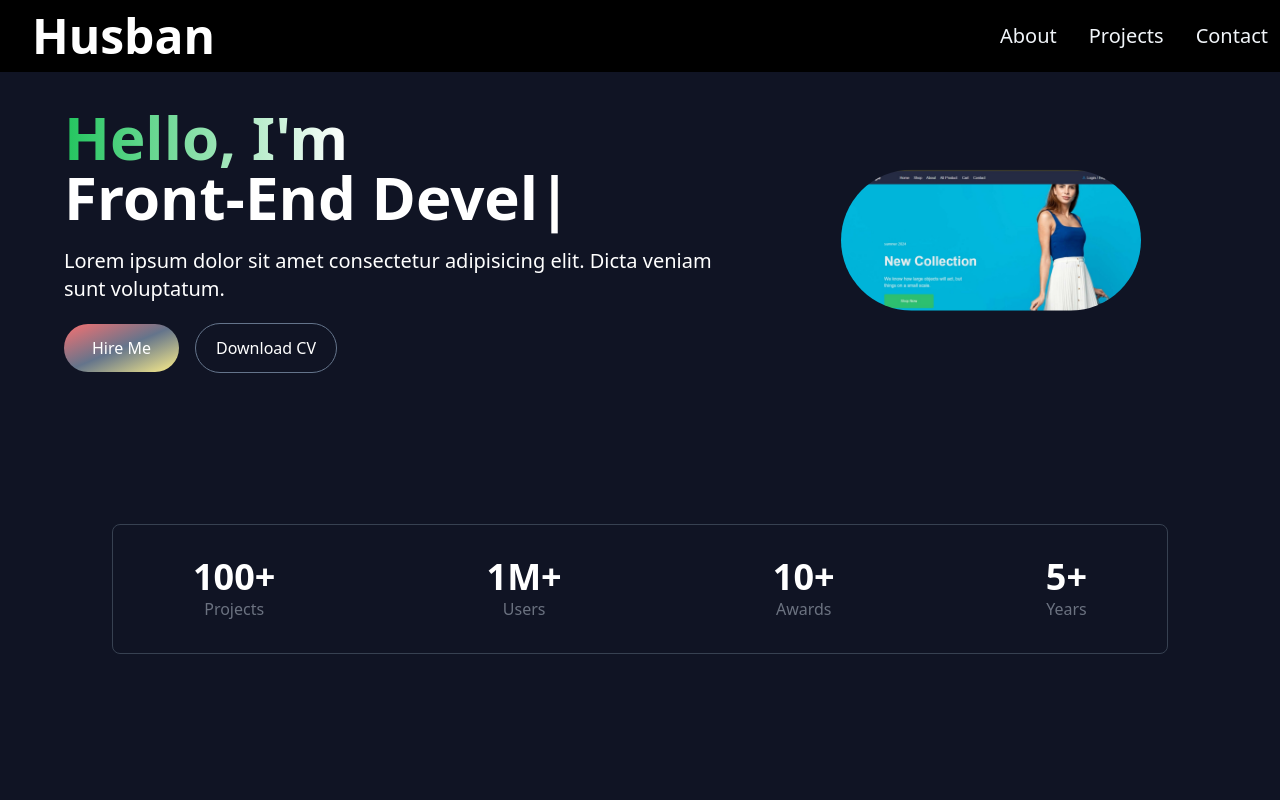
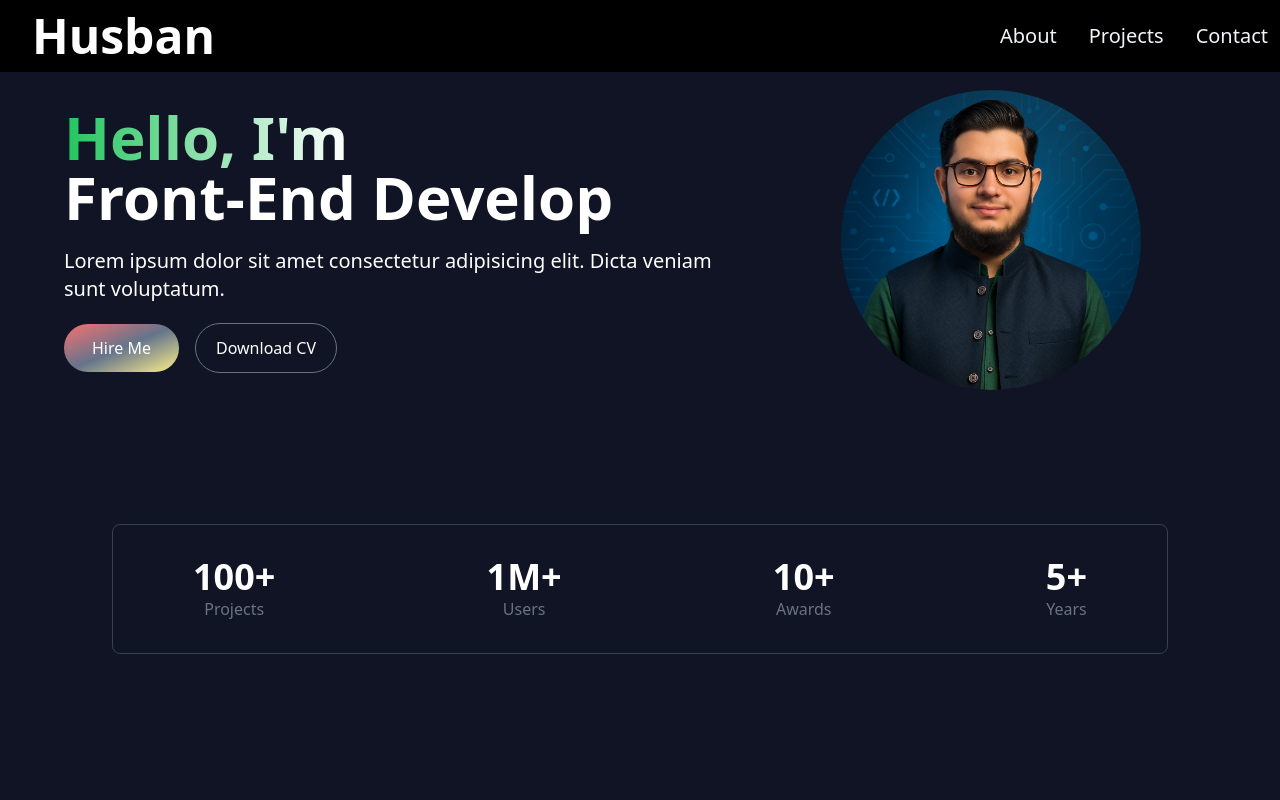
Before and after one commit to HusbanTech12/My-Portfolio, a Next.js app: page / in a window 1280 px wide. Shown: the top 800 px of the page. Built offline with nearby package versions, Linux system fonts and the light colour scheme.

Commit message:
images push

```diff
--- a/src/app/components/Footer.tsx
+++ b/src/app/components/Footer.tsx
@@ -1,15 +1,15 @@
-import React from 'react'
+// import React from 'react'
 
-const Footer = () => {
-  return (
-    <footer className='footer border border-t-white'>
+// const Footer = () => {
+//   return (
+//     <footer className='footer border border-t-white'>
 
-    <div className='container p-12 flex justify-between text-white'>
-    <span>Husban</span>
-    <p className='text-gray-700'>All rights reserved.</p>
-    </div>
-    </footer>
-  )
-}
+//     <div className='container p-12 flex justify-between text-white'>
+//     <span>Husban</span>
+//     <p className='text-gray-700'>All rights reserved.</p>
+//     </div>
+//     </footer>
+//   )
+// }
 
-export default Footer
+// export default Footer
--- a/src/app/components/HeroSection.jsx
+++ b/src/app/components/HeroSection.jsx
@@ -56,7 +56,7 @@ const HeroSection = () => {
       <div className="w-[250px] h-[250px] lg:w-[500px] lg:h-[400px] rounded-full my-5 relative">
 
         <Image
-          src="/images/img1.jpg"
+          src="/images/About-image.png"
           alt="hero image"
 
           className="absolute transform -translate-x-1/2 -translate-y-1/2 top-1/2 left-1/2 rounded-full object-cover"
--- a/src/app/page.tsx
+++ b/src/app/page.tsx
@@ -4,7 +4,7 @@ import Navbar from './components/Navbar'
 import AboutSection from './components/AboutSection'
 import ProjectsSection from './components/ProjectsSection';
 import EmailSection from './components/EmailSection';
-import Footer from './components/Footer';
+// import Footer from './components/Footer';
 import AchievementList from './components/Achievement';
 export default function Home(){
   return(
@@ -16,7 +16,7 @@ export default function Home(){
        <AboutSection />
        <ProjectsSection />
        <EmailSection />
-       <Footer/>
+       {/* <Footer/> */}
        </div>
       </main>
   )
```
Also changed, not shown: 1 other file (tests, documents, lock files or other folders).
